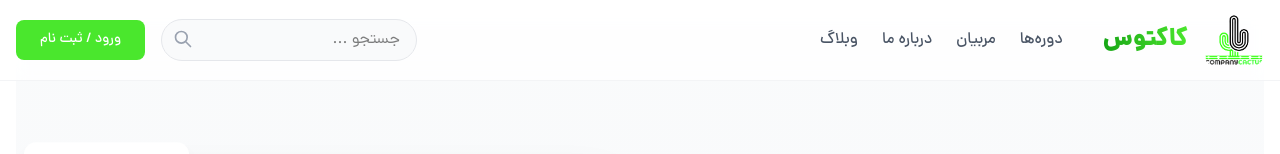
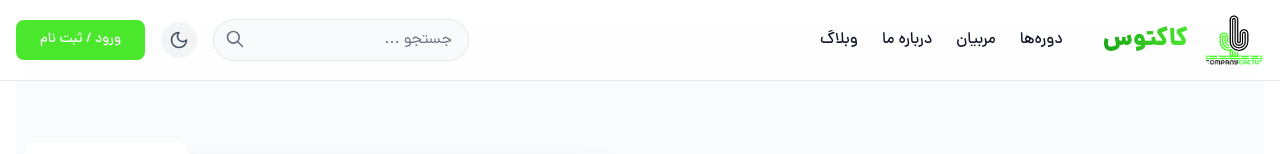
Before and after one commit to jsfather/cactus, a Next.js app: page / in a window 1280 px wide. Shown: the top 154 px of the page. Built offline with nearby package versions, Linux system fonts and the light colour scheme; no server answers.

Commit message:
Enhance Header and UserMenu components with dark mode support; update styles for improved accessibility and visual consistency

```diff
--- /dev/null
+++ b/app/components/DarkModeToggle.tsx
@@ -0,0 +1,76 @@
+'use client';
+
+import { useEffect, useState } from 'react';
+import { Moon, Sun } from 'lucide-react';
+import { motion } from 'framer-motion';
+
+export default function DarkModeToggle() {
+  const [isDark, setIsDark] = useState(false);
+
+  useEffect(() => {
+    const savedTheme = localStorage.getItem('theme');
+    if (savedTheme) {
+      setIsDark(savedTheme === 'dark');
+      if (savedTheme === 'dark') {
+        document.documentElement.classList.add('dark');
+      }
+      return;
+    }
+
+    if (window.matchMedia('(prefers-color-scheme: dark)').matches) {
+      setIsDark(true);
+      document.documentElement.classList.add('dark');
+    }
+  }, []);
+
+  useEffect(() => {
+    const mediaQuery = window.matchMedia('(prefers-color-scheme: dark)');
+    const handleChange = (e: MediaQueryListEvent) => {
+      setIsDark(e.matches);
+      localStorage.setItem('theme', e.matches ? 'dark' : 'light');
+      if (e.matches) {
+        document.documentElement.classList.add('dark');
+      } else {
+        document.documentElement.classList.remove('dark');
+      }
+    };
+
+    mediaQuery.addEventListener('change', handleChange);
+    return () => mediaQuery.removeEventListener('change', handleChange);
+  }, []);
+
+  const toggleDarkMode = () => {
+    setIsDark(!isDark);
+    if (!isDark) {
+      document.documentElement.classList.add('dark');
+      localStorage.setItem('theme', 'dark');
+    } else {
+      document.documentElement.classList.remove('dark');
+      localStorage.setItem('theme', 'light');
+    }
+  };
+
+  return (
+    <button
+      onClick={toggleDarkMode}
+      className="flex cursor-pointer items-center justify-center rounded-full bg-gray-100 p-2 transition-colors hover:bg-gray-200 dark:bg-gray-800 dark:hover:bg-gray-700"
+      aria-label={isDark ? 'Switch to light mode' : 'Switch to dark mode'}
+    >
+      <motion.div
+        initial={false}
+        animate={{
+          rotate: isDark ? 180 : 0,
+          scale: isDark ? 0.8 : 1,
+        }}
+        transition={{ duration: 0.3, ease: 'easeInOut' }}
+        className="relative h-5 w-5"
+      >
+        {isDark ? (
+          <Sun className="absolute inset-0 h-full w-full text-gray-600 dark:text-gray-300" />
+        ) : (
+          <Moon className="absolute inset-0 h-full w-full text-gray-600 dark:text-gray-300" />
+        )}
+      </motion.div>
+    </button>
+  );
+}
--- a/app/components/Header.tsx
+++ b/app/components/Header.tsx
@@ -8,6 +8,7 @@ import { useEffect, useState } from 'react';
 import request from '@/app/lib/api/client';
 import { useRouter } from 'next/navigation';
 import { User } from '@/app/lib/types';
+import DarkModeToggle from '@/app/components/DarkModeToggle';
 
 export default function Header() {
   const [user, setUser] = useState<User | null>(null);
@@ -36,7 +37,7 @@ export default function Header() {
   }, [router]);
 
   return (
-    <header className="fixed top-0 right-0 left-0 z-50 border-b border-gray-100 bg-white/80 backdrop-blur-md">
+    <header className="fixed top-0 right-0 left-0 z-50 border-b border-gray-200 bg-white/80 backdrop-blur-md dark:border-gray-700 dark:bg-gray-900/80">
       <div className="container mx-auto h-20 px-4">
         <div className="flex h-full items-center justify-between">
           <div className="flex items-center gap-8">
@@ -63,7 +64,7 @@ export default function Header() {
                 <Link
                   key={item.title}
                   href={`#${item.href}`}
-                  className="hover:text-primary-600 font-medium text-gray-600 transition-colors duration-200"
+                  className="font-medium text-gray-900 transition-colors duration-200 hover:text-primary-600 dark:text-gray-100 dark:hover:text-primary-400"
                 >
                   {item.title}
                 </Link>
@@ -76,9 +77,9 @@ export default function Header() {
               <input
                 type="text"
                 placeholder="جستجو ..."
-                className="focus:ring-primary-500 w-64 rounded-full border border-gray-200 bg-gray-50 px-4 py-2 focus:border-transparent focus:ring-2 focus:outline-none"
+                className="w-64 rounded-full border border-gray-200 bg-gray-50 px-4 py-2 text-gray-900 placeholder-gray-500 focus:border-transparent focus:outline-none focus:ring-2 focus:ring-primary-500 dark:border-gray-700 dark:bg-gray-800 dark:text-gray-100 dark:placeholder-gray-400"
               />
-              <span className="absolute top-2.5 left-3 text-gray-400">
+              <span className="absolute top-2.5 left-3 text-gray-500 dark:text-gray-400">
                 <svg
                   className="h-5 w-5"
                   fill="none"
@@ -95,13 +96,15 @@ export default function Header() {
               </span>
             </div>
 
+            <DarkModeToggle />
+
             {loading ? (
-              <div className="h-10 w-32 animate-pulse rounded-full bg-gray-200" />
+              <div className="h-10 w-32 animate-pulse rounded-full bg-gray-200 dark:bg-gray-700" />
             ) : user ? (
               <UserMenu userName={user.first_name + ' ' + user.last_name} />
             ) : (
               <Link href="/auth">
-                <Button className="bg-primary-600 hover:bg-primary-700 transform rounded-full px-6 py-2 text-white transition-all duration-200 hover:scale-105">
+                <Button className="transform rounded-full bg-primary-600 px-6 py-2 text-white transition-all duration-200 hover:scale-105 hover:bg-primary-700 dark:bg-primary-700 dark:hover:bg-primary-600">
                   ورود / ثبت نام
                 </Button>
               </Link>
--- a/app/components/UserMenu.tsx
+++ b/app/components/UserMenu.tsx
@@ -3,7 +3,7 @@
 import { useState, useRef, useEffect } from 'react';
 import { useRouter } from 'next/navigation';
 import LogoutButton from '../ui/LogoutButton';
-import { LayoutDashboard, GraduationCap , User } from 'lucide-react';
+import { LayoutDashboard, GraduationCap, User } from 'lucide-react';
 
 interface UserMenuProps {
   userName: string;
@@ -29,29 +29,29 @@ export function UserMenu({ userName }: UserMenuProps) {
     <div className="relative" ref={menuRef}>
       <button
         onClick={() => setIsOpen(!isOpen)}
-        className="flex cursor-pointer items-center gap-2 rounded-full p-2 transition hover:bg-gray-100"
+        className="flex cursor-pointer items-center gap-2 rounded-full p-2 transition-all duration-200 hover:bg-gray-100 active:bg-gray-200 dark:hover:bg-gray-800/50 dark:active:bg-gray-800"
       >
-        <div className="flex h-8 w-8 items-center justify-center rounded-full bg-green-100 font-semibold text-green-700">
+        <div className="flex h-8 w-8 items-center justify-center rounded-full bg-primary-100 font-semibold text-primary-700 transition-colors dark:bg-primary-900/20 dark:text-primary-400">
           {userName.charAt(0).toUpperCase()}
         </div>
       </button>
 
       {isOpen && (
-        <div className="absolute left-0 mt-2 w-56 rounded-xl bg-white shadow-lg">
+        <div className="absolute left-0 mt-2 w-56 overflow-hidden rounded-xl bg-white shadow-lg ring-1 ring-gray-200 transition-all dark:bg-gray-900 dark:ring-gray-800 dark:shadow-gray-900/50">
           <div className="py-2">
-            <div className="border-b border-gray-100 px-4 py-3 text-sm text-gray-700">
+            <div className="border-b border-gray-200 px-4 py-3 text-sm text-gray-900 dark:border-gray-800 dark:text-gray-100">
               <div className="font-medium">{userName}</div>
-              <div className="mt-1 text-xs text-gray-500">حساب کاربری</div>
+              <div className="mt-1 text-xs text-gray-500 dark:text-gray-400">حساب کاربری</div>
             </div>
             <button
               onClick={() => {
                 router.push('/admin');
                 setIsOpen(false);
               }}
-              className="flex w-full cursor-pointer items-center gap-2 p-3 text-gray-700 transition-colors hover:bg-gray-50"
+              className="flex w-full cursor-pointer items-center gap-2 p-3 text-gray-900 transition-colors hover:bg-gray-50/80 active:bg-gray-100 dark:text-gray-100 dark:hover:bg-gray-800/50 dark:active:bg-gray-800"
             >
               <LayoutDashboard
-                className="mr-3 h-5 w-5 text-green-600"
+                className="mr-3 h-5 w-5 text-primary-600 transition-colors dark:text-primary-400"
                 strokeWidth={1.7}
               />
               <span>داشبورد ادمین</span>
@@ -61,10 +61,10 @@ export function UserMenu({ userName }: UserMenuProps) {
                 router.push('/teacher');
                 setIsOpen(false);
               }}
-              className="flex w-full cursor-pointer items-center gap-2 p-3 text-gray-700 transition-colors hover:bg-gray-50"
+              className="flex w-full cursor-pointer items-center gap-2 p-3 text-gray-900 transition-colors hover:bg-gray-50/80 active:bg-gray-100 dark:text-gray-100 dark:hover:bg-gray-800/50 dark:active:bg-gray-800"
             >
               <GraduationCap
-                className="mr-3 h-5 w-5 text-green-600"
+                className="mr-3 h-5 w-5 text-primary-600 transition-colors dark:text-primary-400"
                 strokeWidth={1.7}
               />
               <span>داشبورد مدرس</span>
@@ -74,16 +74,16 @@ export function UserMenu({ userName }: UserMenuProps) {
                 router.push('/student');
                 setIsOpen(false);
               }}
-              className="flex w-full cursor-pointer items-center gap-2 p-3 text-gray-700 transition-colors hover:bg-gray-50"
+              className="flex w-full cursor-pointer items-center gap-2 p-3 text-gray-900 transition-colors hover:bg-gray-50/80 active:bg-gray-100 dark:text-gray-100 dark:hover:bg-gray-800/50 dark:active:bg-gray-800"
             >
               <User
-                className="mr-3 h-5 w-5 text-green-600"
+                className="mr-3 h-5 w-5 text-primary-600 transition-colors dark:text-primary-400"
                 strokeWidth={1.7}
               />
               <span>داشبورد دانش آموز</span>
             </button>
             <div className="px-3">
-              <div className="my-1 h-px bg-gray-100" />
+              <div className="my-1 h-px bg-gray-200 dark:bg-gray-800" />
             </div>
             <LogoutButton />
           </div>
--- a/app/ui/globals.css
+++ b/app/ui/globals.css
@@ -1,4 +1,6 @@
 @import 'tailwindcss';
+
+@custom-variant dark (&:where(.dark, .dark *));
 
 @theme {
   --color-primary-100: #F2FEE8;
```
